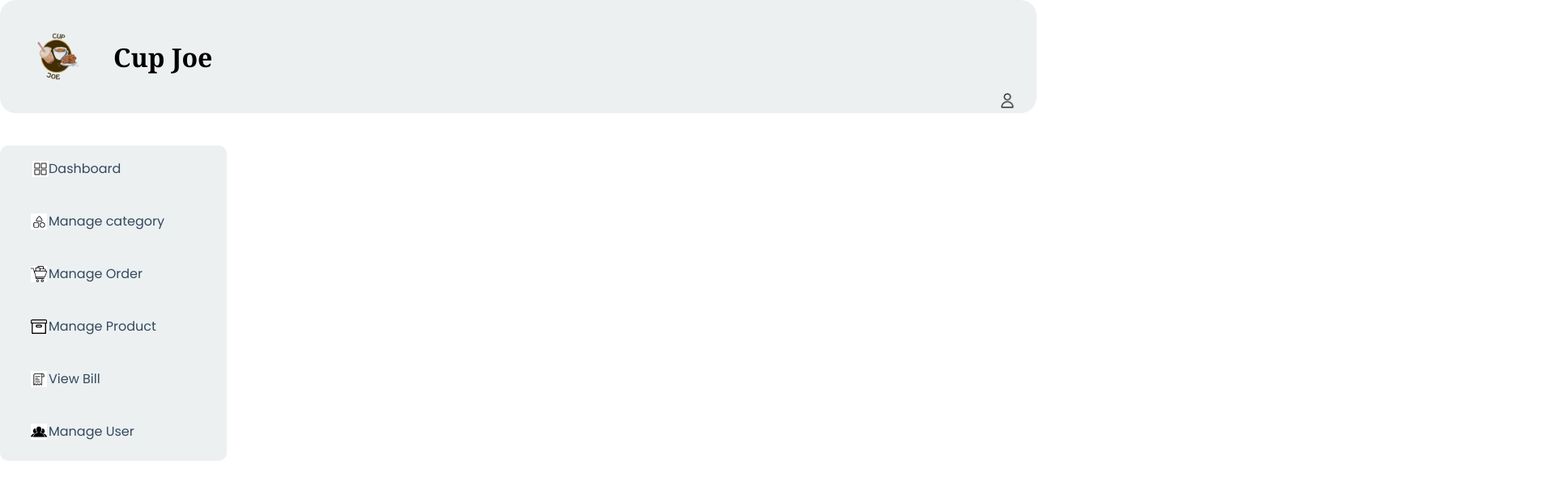
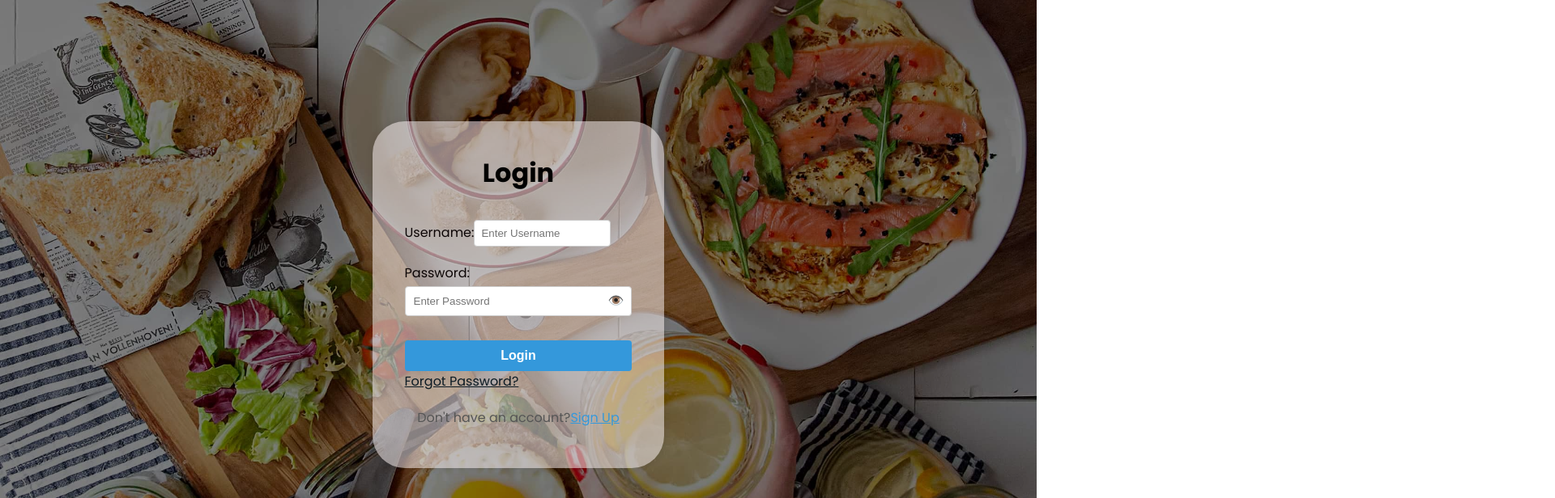
Before and after one commit to SiddharthPaudel/Cup-Joe, a React (Create React App) app in the folder cupjoe_frontend/: page / in a window 1280 px wide. Shown: the top 616 px of the page at 81% size, 1920 px wide, since content can reach past the window. Built offline with nearby package versions, Linux system fonts and the light colour scheme.

Commit message:
Update App.js

```diff
--- a/cupjoe_frontend/src/App.js
+++ b/cupjoe_frontend/src/App.js
@@ -1,18 +1,17 @@
-// App.jsx
 
 import React from 'react';
-import { BrowserRouter as Router, Route, Switch } from 'react-router-dom';
+import { BrowserRouter as Router, Routes, Route } from 'react-router-dom';
 import Dashboard from './components/Dashboard';
-// import Dashboardpage from './Pages/dashboard';
+import Home from './components/Home'
 
 const App = () => {
   return (
     <Router>
-      <Switch>
-        <Route path="/" exact component={Dashboard} />
-        <Route path="/dash" exact component={Dashboard}/>
+      <Routes>
+        <Route path="/" element={<Home />} />
+        <Route path="/dash" element={<Dashboard />} />
         {/* Add more routes as needed */}
-      </Switch>
+      </Routes>
     </Router>
   );
 };
```
